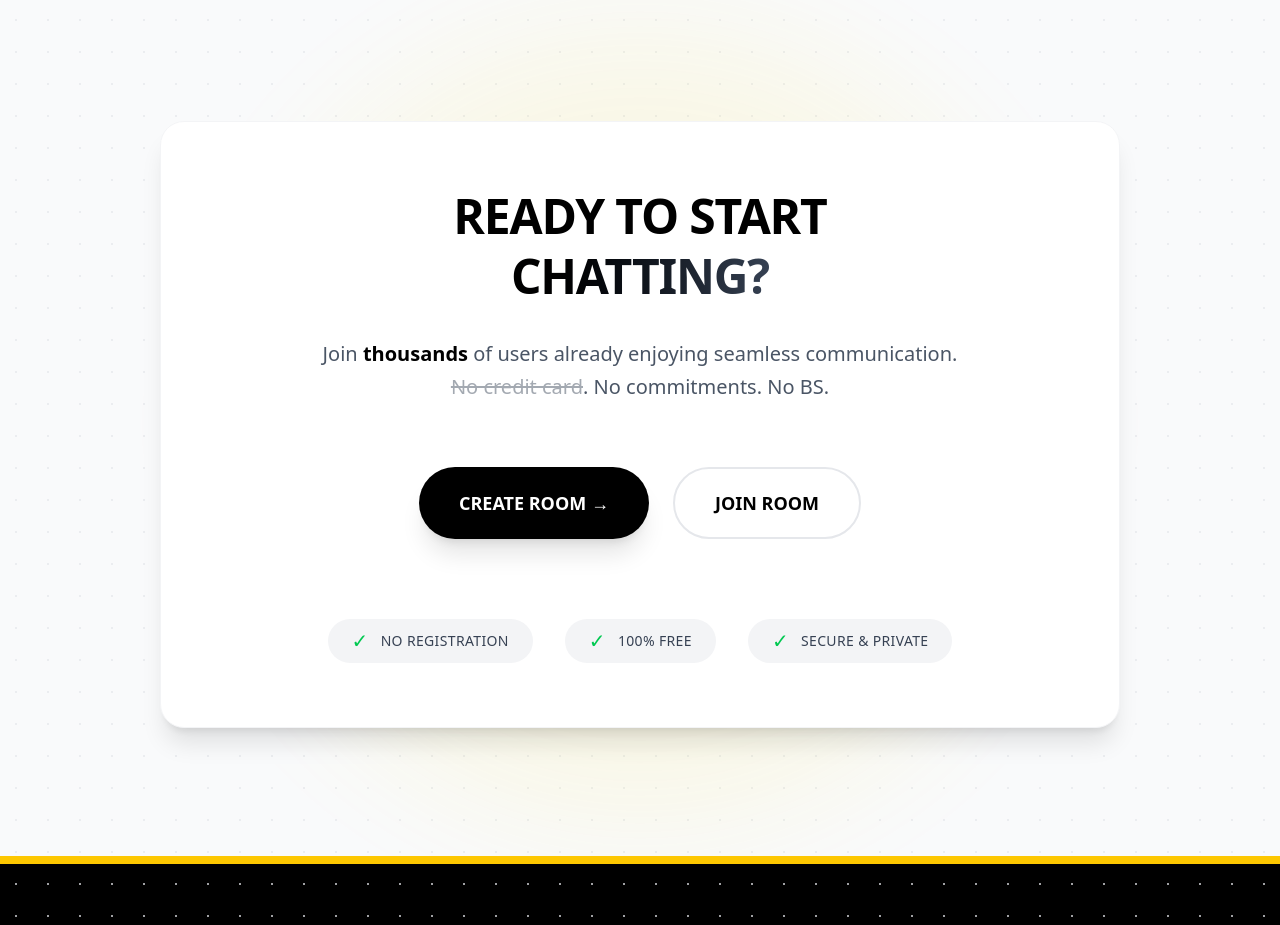
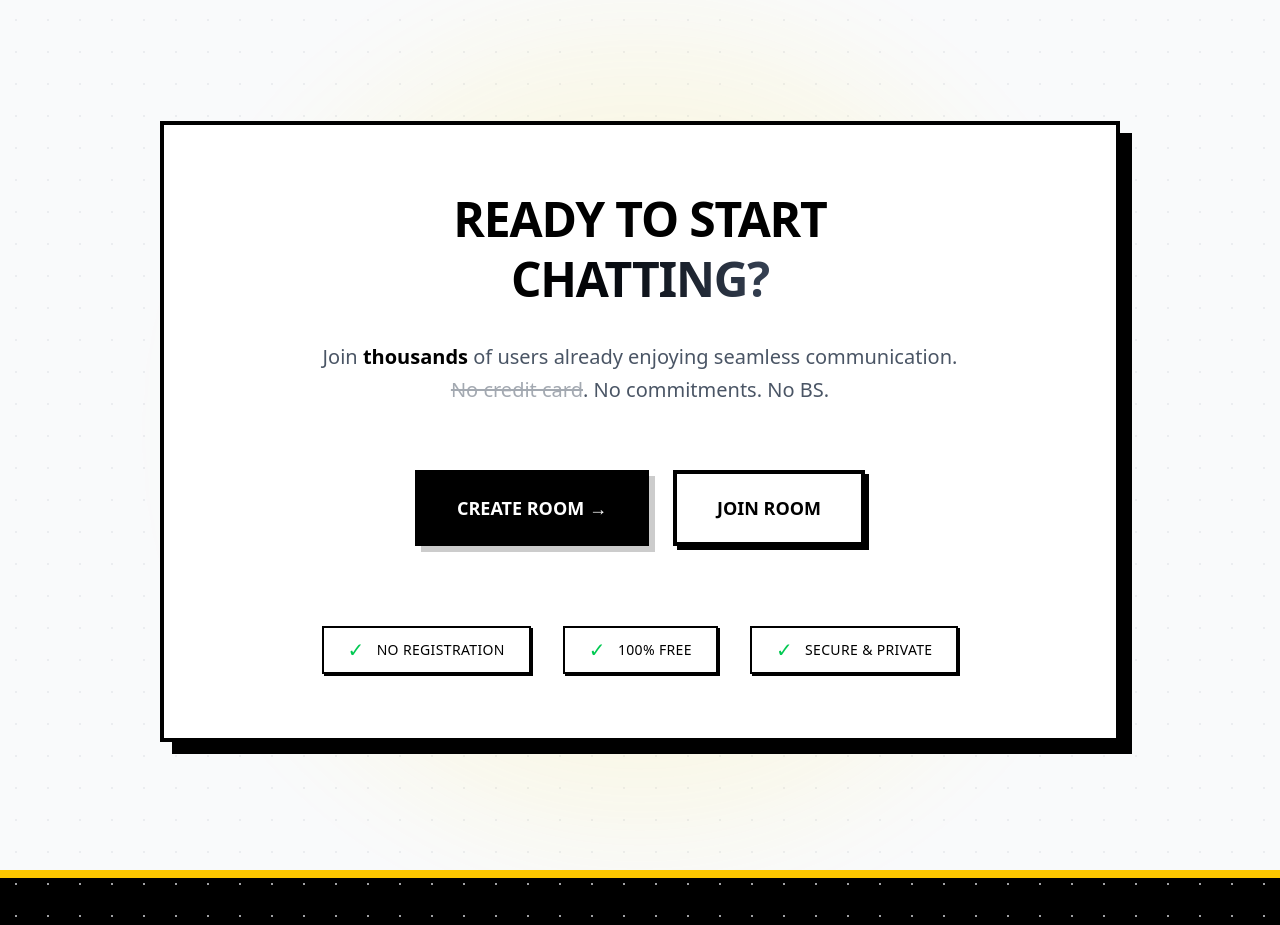
Before and after one commit to vixxk/HUSHHHHH..., a React (Vite) app in the folder frontend/: page / in a window 1280 px wide. Shown: the part 2780-3705 px from the top of the page. Built offline with nearby package versions, Linux system fonts and the light colour scheme.

Commit message:
CTA changes

```diff
--- a/frontend/src/components/landing/CTA.jsx
+++ b/frontend/src/components/landing/CTA.jsx
@@ -11,9 +11,9 @@ const CTA = ({ onCreateClick, onJoinClick }) => {
       </div>
 
       <div className="relative z-10 max-w-5xl mx-auto px-4 sm:px-6 lg:px-8">
-        <div className={`p-8 lg:p-16 rounded-3xl ${theme === 'dark'
-          ? 'bg-[#18181B] border border-[#27272A]'
-          : 'bg-white border border-gray-100 shadow-xl'
+        <div className={`p-8 lg:p-16 transition-all duration-300 ${theme === 'dark'
+          ? 'bg-[#18181B] border border-[#27272A] rounded-3xl'
+          : 'bg-white border-4 border-black shadow-[12px_12px_0px_0px_rgba(0,0,0,1)] rounded-none'
           }`}>
 
           {/* Main Content */}
@@ -35,18 +35,18 @@ const CTA = ({ onCreateClick, onJoinClick }) => {
             <div className="flex flex-col sm:flex-row gap-4 lg:gap-6 justify-center pt-6 lg:pt-8">
               <button
                 onClick={onCreateClick}
-                className={`px-6 lg:px-10 py-4 lg:py-5 text-lg font-bold rounded-full transition-all duration-200 transform hover:-translate-y-1 ${theme === 'dark'
-                  ? 'bg-[#EAB308] text-black hover:bg-[#CA8A04] shadow-lg shadow-yellow-900/20'
-                  : 'bg-black text-white hover:bg-gray-800 shadow-xl'
+                className={`px-6 lg:px-10 py-4 lg:py-5 text-lg font-bold transition-all duration-200 transform hover:-translate-y-1 ${theme === 'dark'
+                  ? 'bg-[#EAB308] text-black hover:bg-[#CA8A04] shadow-lg shadow-yellow-900/20 rounded-full'
+                  : 'bg-black text-white hover:bg-gray-800 shadow-[6px_6px_0px_0px_rgba(0,0,0,0.2)] rounded-none border-2 border-black'
                   }`}
               >
                 CREATE ROOM →
               </button>
               <button
                 onClick={onJoinClick}
-                className={`px-6 lg:px-10 py-4 lg:py-5 text-lg font-bold rounded-full transition-all duration-200 border-2 ${theme === 'dark'
-                  ? 'border-[#27272A] text-gray-300 hover:text-white hover:border-white hover:bg-[#27272A]'
-                  : 'border-gray-200 text-black hover:border-black'
+                className={`px-6 lg:px-10 py-4 lg:py-5 text-lg font-bold transition-all duration-200 ${theme === 'dark'
+                  ? 'border-2 border-[#27272A] text-gray-300 hover:text-white hover:border-white hover:bg-[#27272A] rounded-full'
+                  : 'border-4 border-black text-black hover:bg-black hover:text-white shadow-[4px_4px_0px_0px_rgba(0,0,0,1)] hover:shadow-[6px_6px_0px_0px_rgba(0,0,0,1)] transform active:translate-x-[2px] active:translate-y-[2px] active:shadow-none rounded-none'
                   }`}
               >
                 JOIN ROOM
@@ -58,9 +58,9 @@ const CTA = ({ onCreateClick, onJoinClick }) => {
               {['NO REGISTRATION', '100% FREE', 'SECURE & PRIVATE'].map((feature, index) => (
                 <div
                   key={index}
-                  className={`flex items-center space-x-2 lg:space-x-3 px-4 lg:px-6 py-2 rounded-full font-medium text-xs lg:text-sm tracking-wide ${theme === 'dark'
-                    ? 'bg-[#27272A] text-gray-300'
-                    : 'bg-gray-100 text-gray-700'
+                  className={`flex items-center space-x-2 lg:space-x-3 px-4 lg:px-6 py-2 font-medium text-xs lg:text-sm tracking-wide ${theme === 'dark'
+                    ? 'bg-[#27272A] text-gray-300 rounded-full'
+                    : 'bg-white border-2 border-black text-black rounded-none shadow-[2px_2px_0px_0px_rgba(0,0,0,1)]'
                     }`}
                 >
                   <span className={`text-lg lg:text-xl ${theme === 'dark' ? 'text-[#EAB308]' : 'text-green-500'}`}>✓</span>
```
